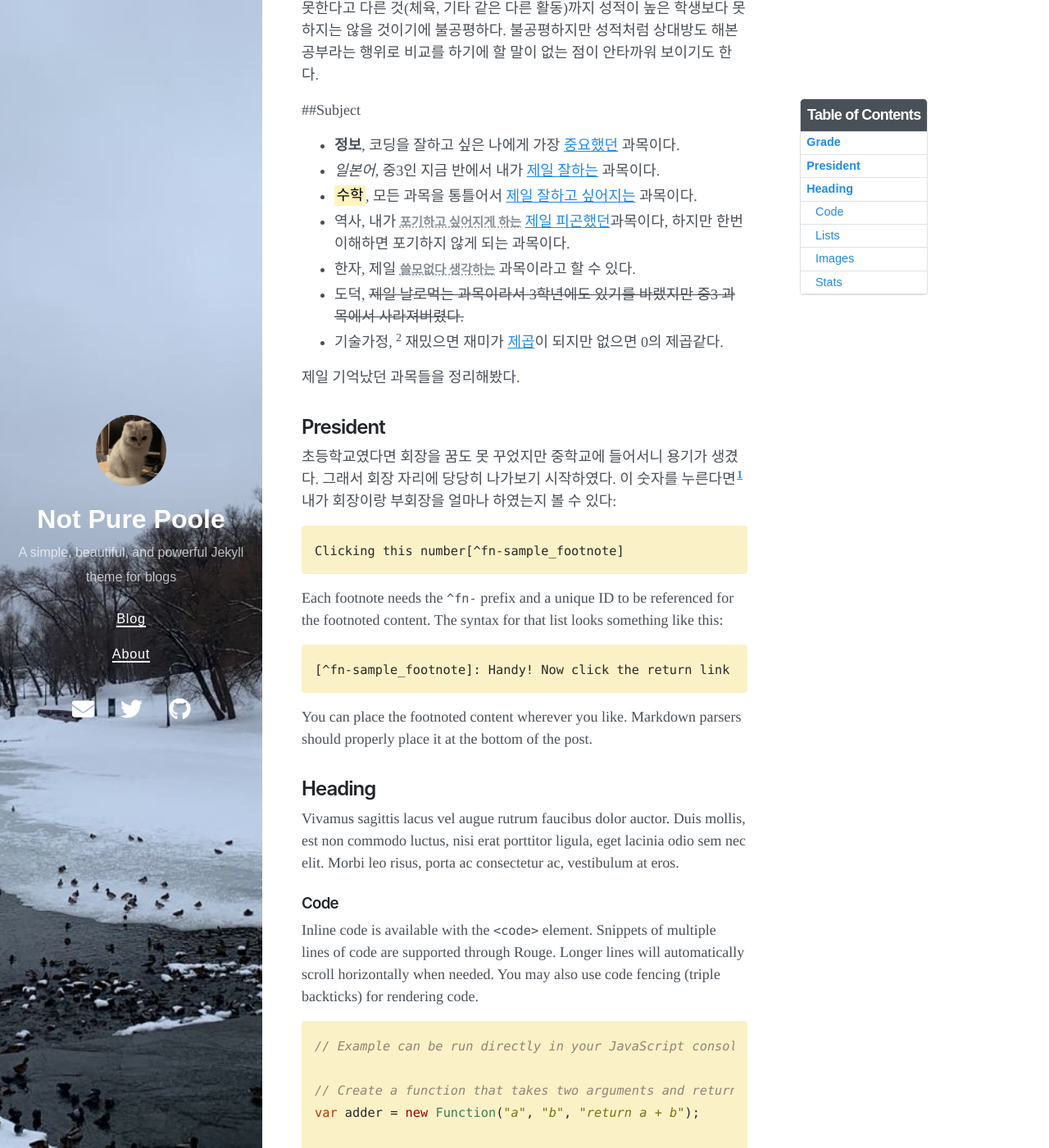
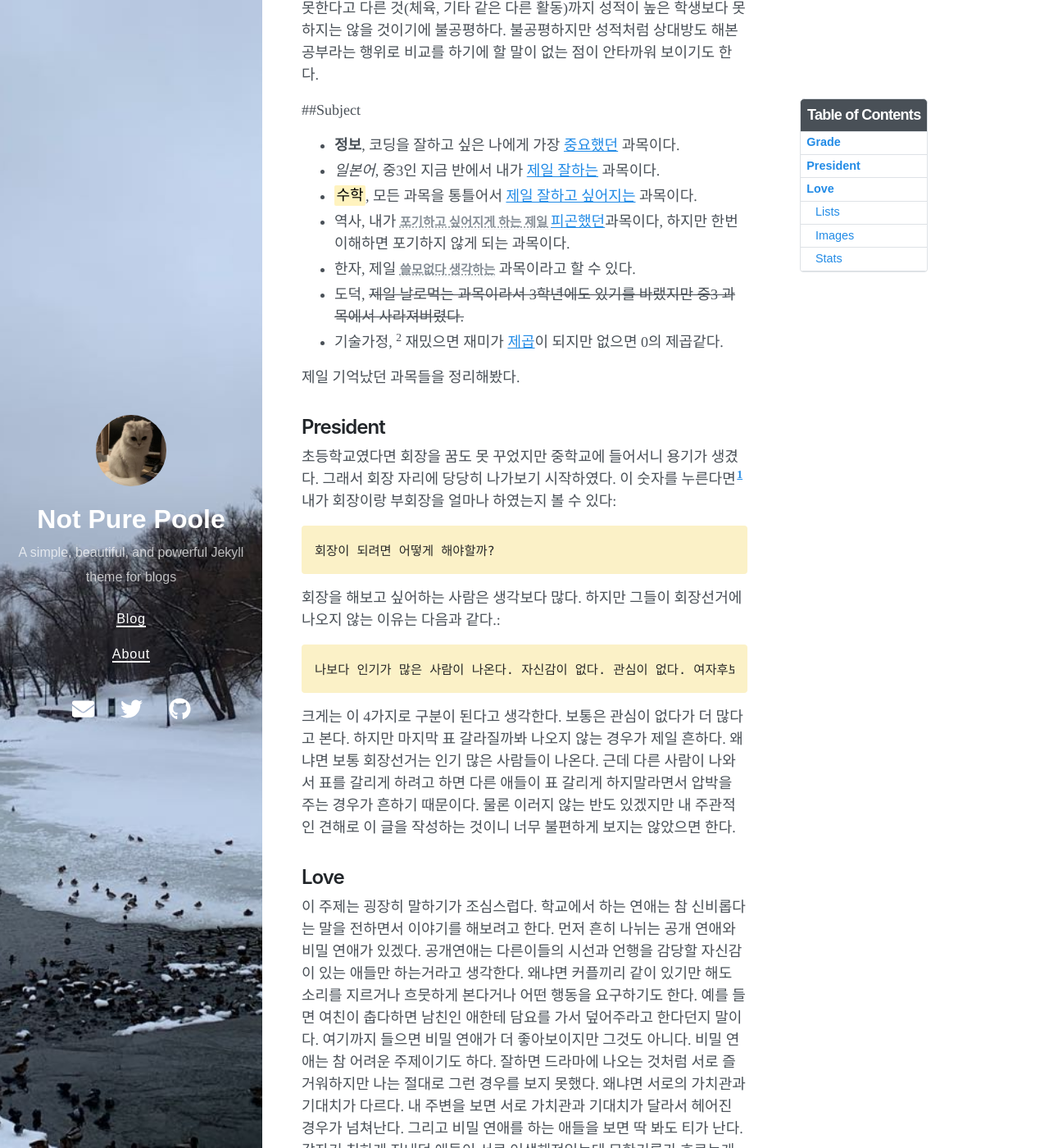
Before and after one commit to limegum07/limegum07.github.io, a Jekyll site: the page built from _posts/2020-09-29-welcome-to-not-pure-poole.md, in a window 1280 px wide and 1400 px high, scrolled down 837 px. Shown: the whole window at 82% size. Built offline with Jekyll 4.4.1, drawn with Linux system fonts in a browser that asks for light colours; nearby versions of some CDN libraries; some of the changed text lies outside the part shown.

Commit message:
Update 2020-09-29-welcome-to-not-pure-poole.md

```diff
--- a/_posts/2020-09-29-welcome-to-not-pure-poole.md
+++ b/_posts/2020-09-29-welcome-to-not-pure-poole.md
@@ -23,7 +23,7 @@ Welcome to *Lee jae wook's school life**! Aguest 10st is my birth day.
 - **정보**, 코딩을 잘하고 싶은 나에게 가장 <a href="#">중요했던</a> 과목이다.
 - *일본어*, 중3인 지금 반에서 내가 <a href="#">제일 잘하는</a> 과목이다.
 - <mark>수학</mark>, 모든 과목을 통틀어서 <a href="#">제일 잘하고 싶어지는</a> 과목이다.
-- 역사, 내가 <abbr title="HyperText Markup Langage">포기하고 싶어지게 하는</abbr> <a href="#">제일 피곤했던</a>과목이다, 하지만 한번 이해하면 포기하지 않게 되는 과목이다.
+- 역사, 내가 <abbr title="HyperText Markup Langage">포기하고 싶어지게 하는 제일 </abbr> <a href="#">피곤했던</a>과목이다, 하지만 한번 이해하면 포기하지 않게 되는 과목이다.
 - 한자, 제일 <abbr title="HyperText Markup Langage">쓸모없다 생각하는</abbr> 과목이라고 할 수 있다.
 - 도덕, <del>제일 날로먹는 과목이라서 3학년에도 있기를 바랬지만<del/> 중3 과목에서 사라져버렸다.
 - 기술가정, <sup>2</sup> 재밌으면 재미가 <a href="#">제곱</a>이 되지만 없으면 0의 제곱같다.
@@ -35,24 +35,19 @@ Welcome to *Lee jae wook's school life**! Aguest 10st is my birth day.
 초등학교였다면 회장을 꿈도 못 꾸었지만 중학교에 들어서니 용기가 생겼다. 그래서 회장 자리에 당당히 나가보기 시작하였다. 이 숫자를 누른다면[^fn-sample_footnote] 내가 회장이랑 부회장을 얼마나 하였는지 볼 수 있다:
 
 {% highlight text %}
-Clicking this number[^fn-sample_footnote]
+회장이 되려면 어떻게 해야할까?
 {% endhighlight %}
 
-Each footnote needs the `^fn-` prefix and a unique ID to be referenced for the footnoted content. The syntax for that list looks something like this:
+회장을 해보고 싶어하는 사람은 생각보다 많다. 하지만 그들이 회장선거에 나오지 않는 이유는 다음과 같다.:
 
 {% highlight text %}
-[^fn-sample_footnote]: Handy! Now click the return link to go back.
+나보다 인기가 많은 사람이 나온다. 자신감이 없다. 관심이 없다. 여자후보 1명 남자후보 1명인 상황에 내가 나가면 표를 갈리게 해서 욕 먹을 것 같다.
 {% endhighlight %}
 
-You can place the footnoted content wherever you like. Markdown parsers should properly place it at the bottom of the post.
+크게는 이 4가지로 구분이 된다고 생각한다. 보통은 관심이 없다가 더 많다고 본다. 하지만 마지막 표 갈라질까봐 나오지 않는 경우가 제일 흔하다. 왜냐면 보통 회장선거는 인기 많은 사람들이 나온다. 근데 다른 사람이 나와서 표를 갈리게 하려고 하면 다른 애들이 표 갈리게 하지말라면서 압박을 주는 경우가 흔하기 때문이다. 물론 이러지 않는 반도 있겠지만 내 주관적인 견해로 이 글을 작성하는 것이니 너무 불편하게 보지는 않았으면 한다.
 
-## Heading
-
-Vivamus sagittis lacus vel augue rutrum faucibus dolor auctor. Duis mollis, est non commodo luctus, nisi erat porttitor ligula, eget lacinia odio sem nec elit. Morbi leo risus, porta ac consectetur ac, vestibulum at eros.
-
-### Code
-
-Inline code is available with the `<code>` element. Snippets of multiple lines of code are supported through Rouge. Longer lines will automatically scroll horizontally when needed. You may also use code fencing (triple backticks) for rendering code.
+## Love
+이 주제는 굉장히 말하기가 조심스럽다. 학교에서 하는 연애는 참 신비롭다는 말을 전하면서 이야기를 해보려고 한다. 먼저 흔히 나뉘는 공개 연애와 비밀 연애가 있겠다. 공개연애는 다른이들의 시선과 언행을 감당할 자신감이 있는 애들만 하는거라고 생각한다. 왜냐면 커플끼리 같이 있기만 해도 소리를 지르거나 흐뭇하게 본다거나 어떤 행동을 요구하기도 한다. 예를 들면 여친이 춥다하면 남친인 애한테 담요를 가서 덮어주라고 한다던지 말이다. 여기까지 들으면 비밀 연애가 더 좋아보이지만 그것도 아니다. 비밀 연애는 참 어려운 주제이기도 하다. 잘하면 드라마에 나오는 것처럼 서로 즐거워하지만 나는 절대로 그런 경우를 보지 못했다. 왜냐면 서로의 가치관과 기대치가 다르다. 내 주변을 보면 서로 가치관과 기대치가 달라서 헤어진 경우가 넘쳐난다. 그리고 비밀 연애를 하는 애들을 보면 딱 봐도 티가 난다. 갑자기 친하게 지내던 애들이 서로 어색해져있는데 묘한기류가 흐르는게 보이기 때문이다. 말로만 비밀연애지 공개 연애와 흡사하다. 그냥 커플 다 망했으면 좋겠다.
 
 {% highlight js %}
 // Example can be run directly in your JavaScript console
```
